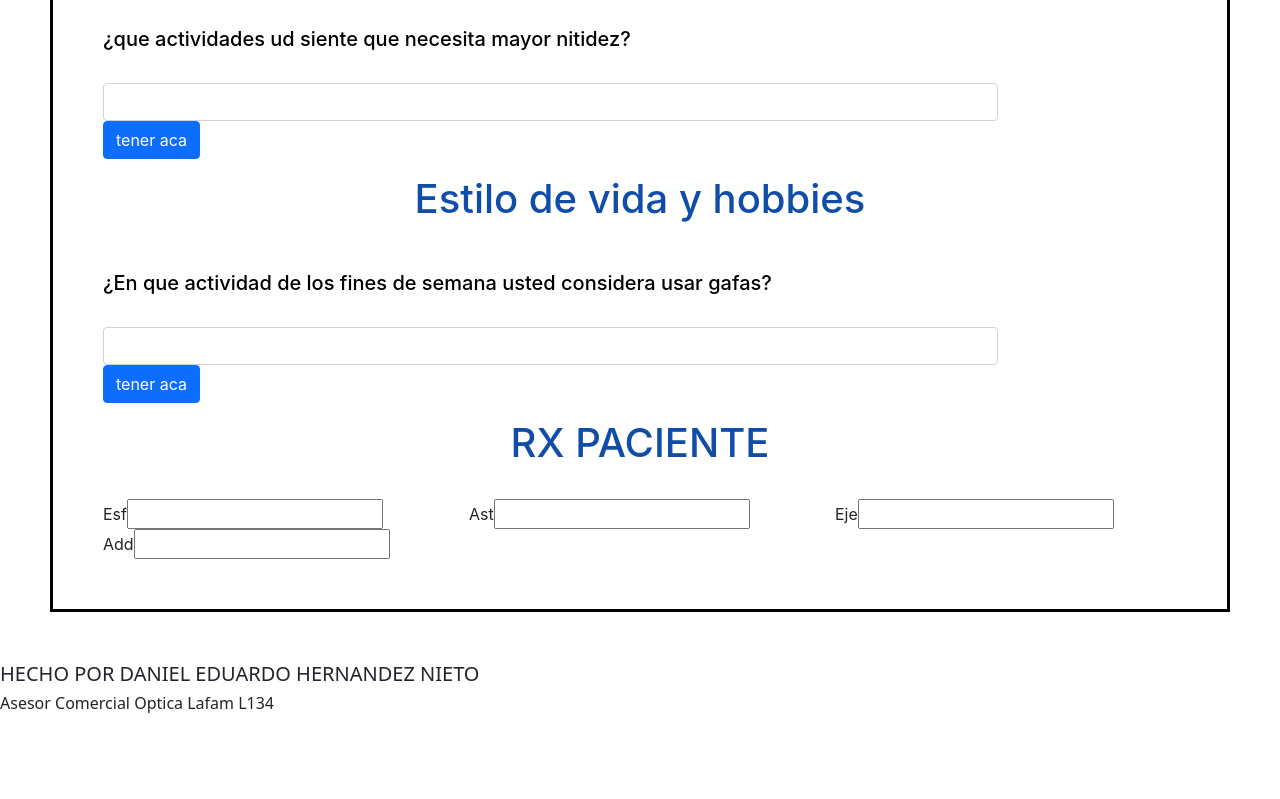
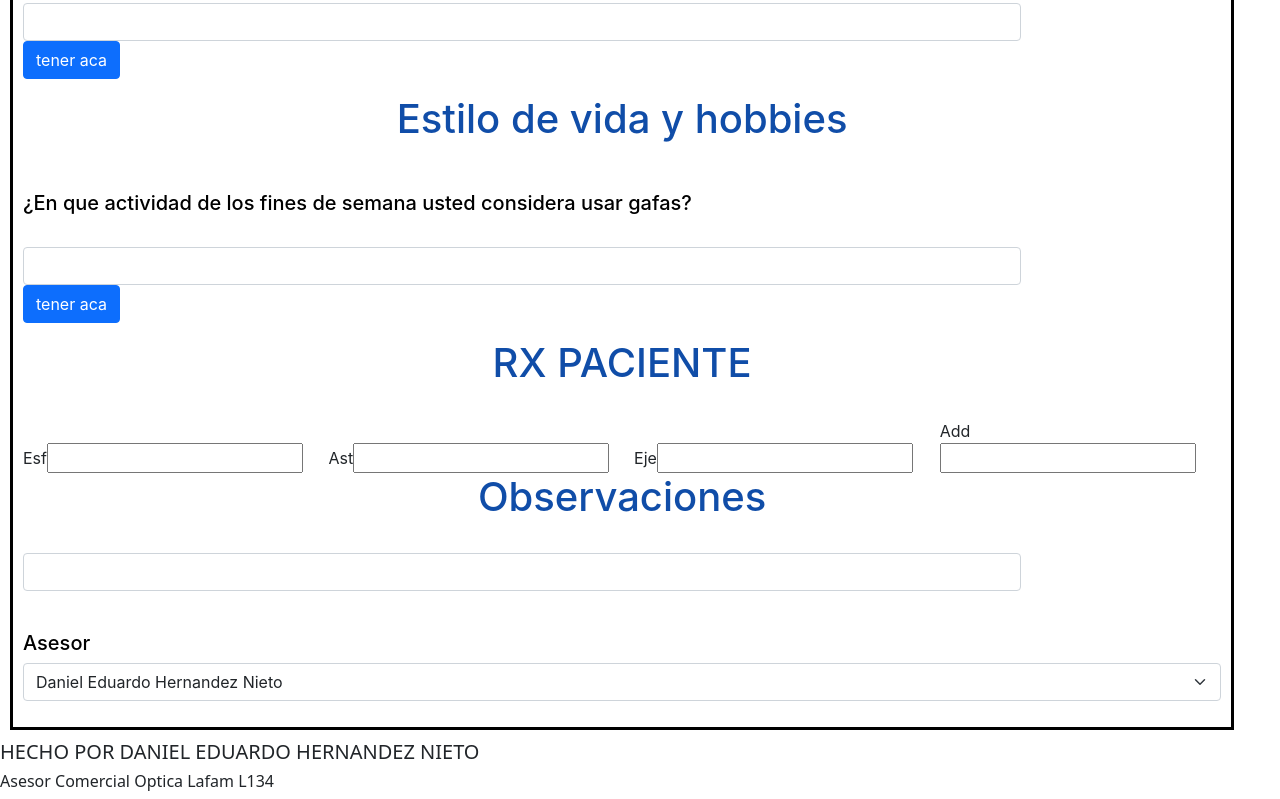
Before and after one commit to danielehn/deteccion-de-necesidades-lafam, a website: page singafas.html in a window 1280 px wide. Shown: the part 1717-2516 px from the top of the page. Before the commit the page ends 2438 px from the top, so only its background shows below. Drawn offline with nearby package versions, Linux system fonts and the light colour scheme.

Commit message:
se agregan nuevos cambios a la plataforma de detecciones como observacion y asesor

```diff
--- a/package.json
+++ b/package.json
@@ -1,11 +1,9 @@
 {
   "name": "deteccion-de-necesidades-lafam",
   "version": "1.0.0",
-  "description": "",
   "main": "index.js",
   "scripts": {
     "compile:sass": "sass --watch scss/style.scss css/style.css"
-
   },
   "repository": {
     "type": "git",
@@ -17,5 +15,6 @@
   "bugs": {
     "url": "https://github.com/danielehn/deteccion-de-necesidades-lafam/issues"
   },
-  "homepage": "https://github.com/danielehn/deteccion-de-necesidades-lafam#readme"
+  "homepage": "https://github.com/danielehn/deteccion-de-necesidades-lafam#readme",
+  "description": ""
 }
--- a/scss/style.scss
+++ b/scss/style.scss
@@ -1,7 +1,7 @@
 *{
-    margin: 15;
-    padding: 15;
-    box-sizing: border-box;
+    margin: 150;
+    padding: 150;
+    box-sizing: content-box;
 }
 
 body main{
@@ -58,8 +58,8 @@ body main{
 
 .grid-todo{
      display: grid;
-     margin: 50px;
-     padding: 50px;
+     margin: 10px;
+     padding: 10px;
      border: solid black;
      h1{
          display: flex;
--- a/singafas.html
+++ b/singafas.html
@@ -213,6 +213,18 @@ acetato
     </div>
 
         </div>
+        <h1>Observaciones</h1>
+        <div class="row-contacto mb-3">
+          <label for="inputCorreo" class="col-sm-2 col-form-label" aria-placeholder="comentatuincomodidad"></label>
+          <div class="col-sm-10">
+            <input type="necesidad" class="form-control" id="inputcorreo">
+          </div>
+        <h5>Asesor</h5>
+        <select class="form-select" aria-label="Default select example">
+          <option value="1">Daniel Eduardo Hernandez Nieto</option>
+          <option value="1">Maria Del Mar Cortes Rico</option>
+          <option value="2">Juan Guillermo Garcia Valverde</option>
+        </select>
     </main>
 </body>
 <footer>
```
Also changed, not shown: gafas.html (+26 -7 lines), lentesdecontacto.html (+12 -0 lines), primervezlentesdecontacto.html (+12 -0 lines), procedimientolaser.html (+12 -0 lines), segundavezlaser.html (+12 -0 lines), css/style.css.
